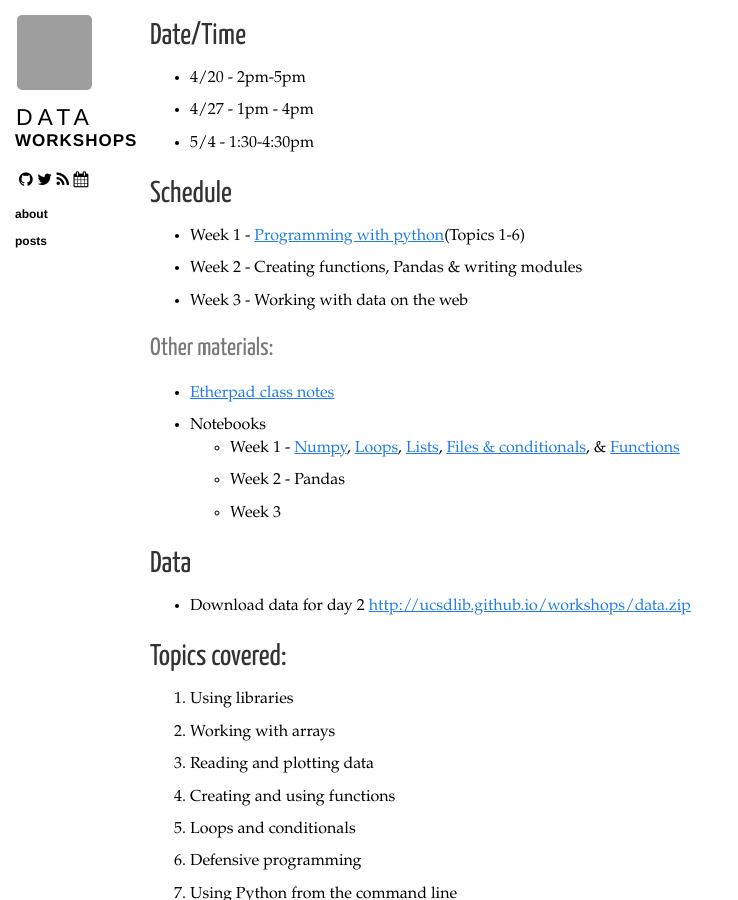
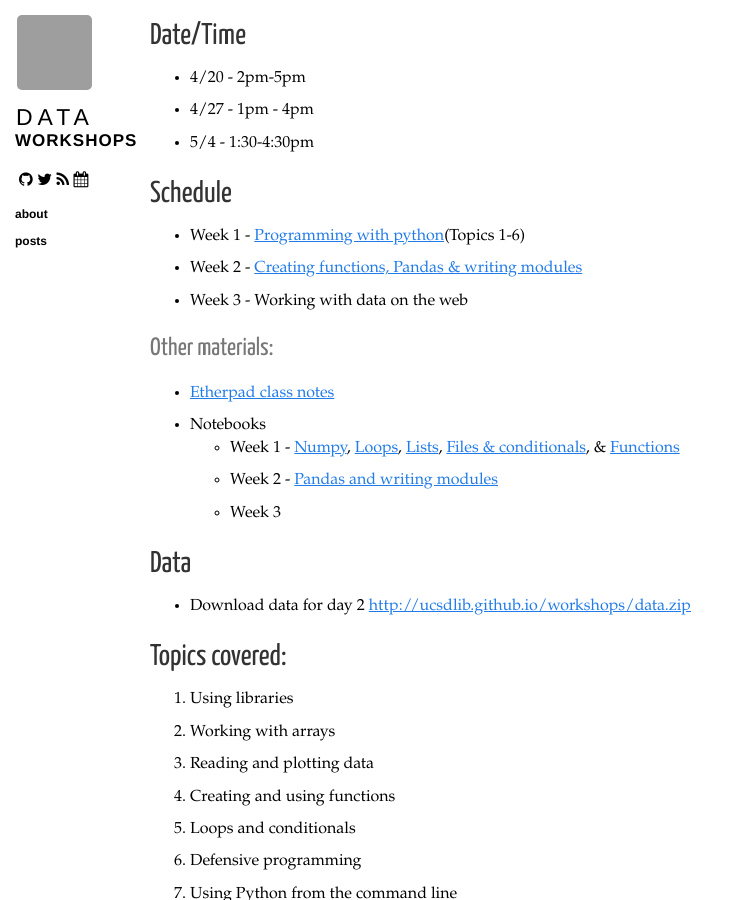
Before and after one commit to ucsdlib/workshops, a Jekyll site: the page built from _posts/2016-04-20-python-econ.markdown, in a window 1280 px wide and 900 px high, scrolled down 1036 px, cut to the strip 0-900 px from the top of the window. Shown: the whole strip, without its empty margins (0-738 px from the left). Built offline with Jekyll 4.4.1, drawn with Linux system fonts in a browser that asks for light colours; nearby versions of some CDN libraries; grey boxes are pictures that could not be loaded.

Commit message:
adding notebooks from today's class

```diff
--- a/_posts/2016-04-20-python-econ.markdown
+++ b/_posts/2016-04-20-python-econ.markdown
@@ -35,14 +35,14 @@ This course if intended for beginners. No programming experience is necessary.
 ## Schedule
 
 * Week 1 - [Programming with python](http://swcarpentry.github.io/python-novice-inflammation/)(Topics 1-6)
-* Week 2 - Creating functions, Pandas & writing modules
+* Week 2 - [Creating functions, Pandas & writing modules](http://bids.github.io/2015-06-04-berkeley/intermediate-python/)
 * Week 3 - Working with data on the web
 
 ### Other materials:
 * [Etherpad class notes](http://pad.software-carpentry.org/econ-python)
 * Notebooks
   * Week 1 - [Numpy](https://github.com/ucsdlib/python-novice-inflammation/blob/gh-pages/1-intro-to-numpy.ipynb), [Loops](https://github.com/ucsdlib/python-novice-inflammation/blob/gh-pages/loops.ipynb), [Lists](https://github.com/ucsdlib/python-novice-inflammation/blob/gh-pages/lists.ipynb), [Files & conditionals](https://github.com/ucsdlib/python-novice-inflammation/blob/gh-pages/files%20%26%20conditionals.ipynb), & [Functions](https://github.com/ucsdlib/python-novice-inflammation/blob/gh-pages/functions.ipynb)
-  * Week 2 - Pandas
+  * Week 2 - [Pandas and writing modules](https://github.com/ucsdlib/python-novice-inflammation/blob/gh-pages/Analyzing%20Mosquito%20Data.md)
   * Week 3
 
 ## Data
```
